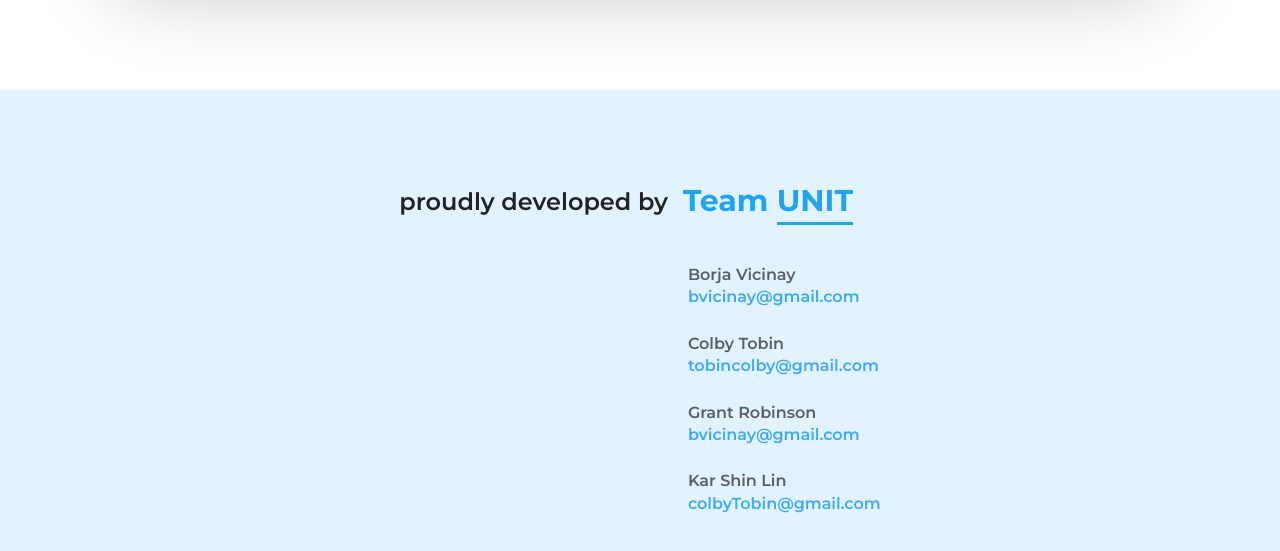
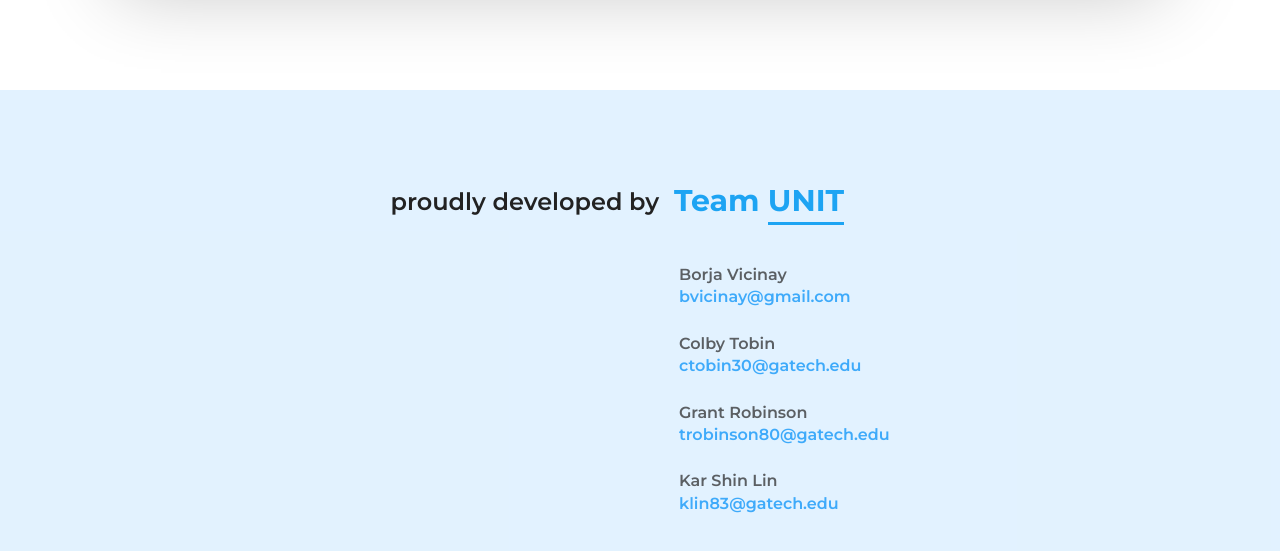
Before and after one commit to karshinlin/WanderShop, a plain HTML site: page docs/index.html in a window 1280 px wide. Shown: the part 2310-2861 px from the top of the page. Drawn offline with Linux system fonts and the light colour scheme.

Commit message:
update team contact info

```diff
--- a/docs/index.html
+++ b/docs/index.html
@@ -54,11 +54,11 @@
                         <span>Borja Vicinay</span><br>
                         <a href="mailto:bvicinay@gmail.com">bvicinay@gmail.com</a><br>
                         <span>Colby Tobin</span><br>
-                        <a href="mailto:tobincolby@gmail.com">tobincolby@gmail.com</a><br>
+                        <a href="mailto:ctobin30@gatech.edu">ctobin30@gatech.edu</a><br>
                         <span>Grant Robinson</span><br>
-                        <a href="mailto:bvicinay@gmail.com">bvicinay@gmail.com</a><br>
+                        <a href="mailto:trobinson80@gatech.edum">trobinson80@gatech.edu</a><br>
                         <span>Kar Shin Lin</span><br>
-                        <a href="mailto:bvicinay@gmail.com">colbyTobin@gmail.com</a><br>
+                        <a href="mailto:klin83@gatech.edu">klin83@gatech.edu</a><br>
                     </div>
             </div>
 
```
